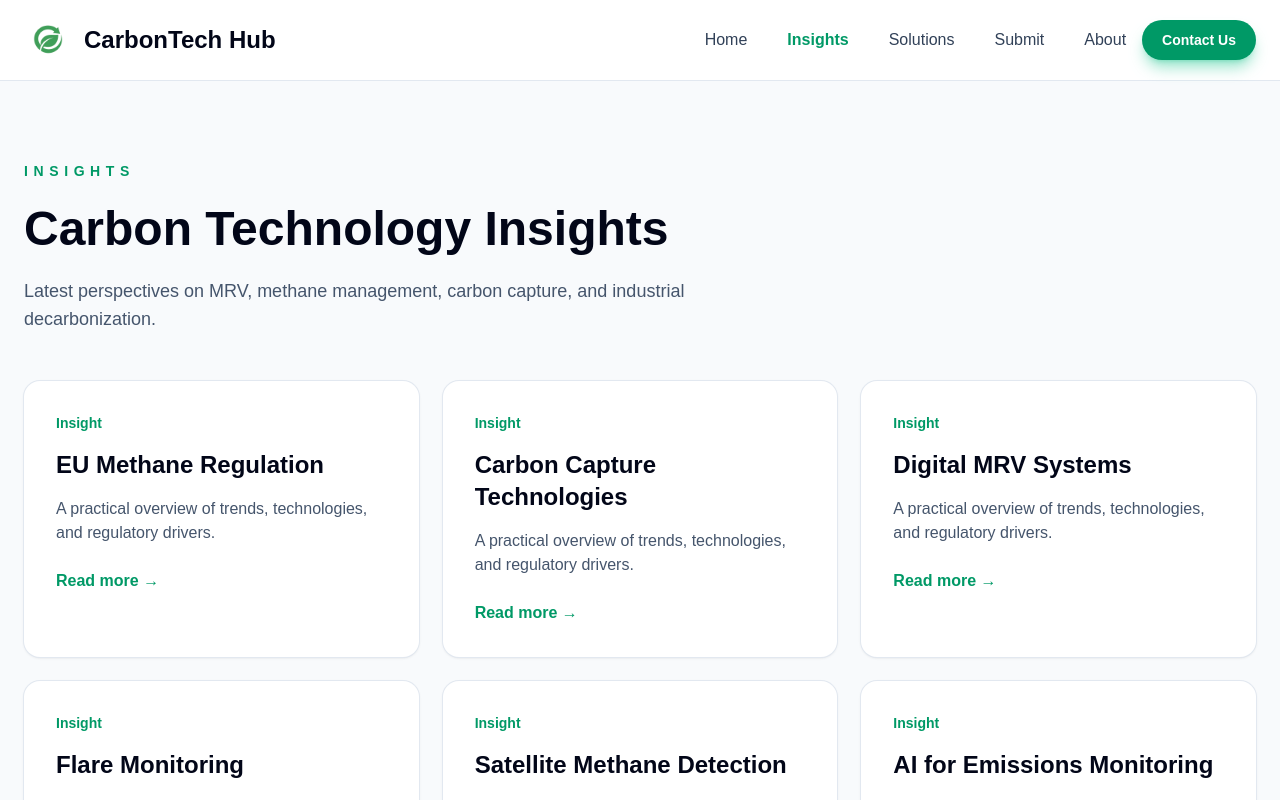
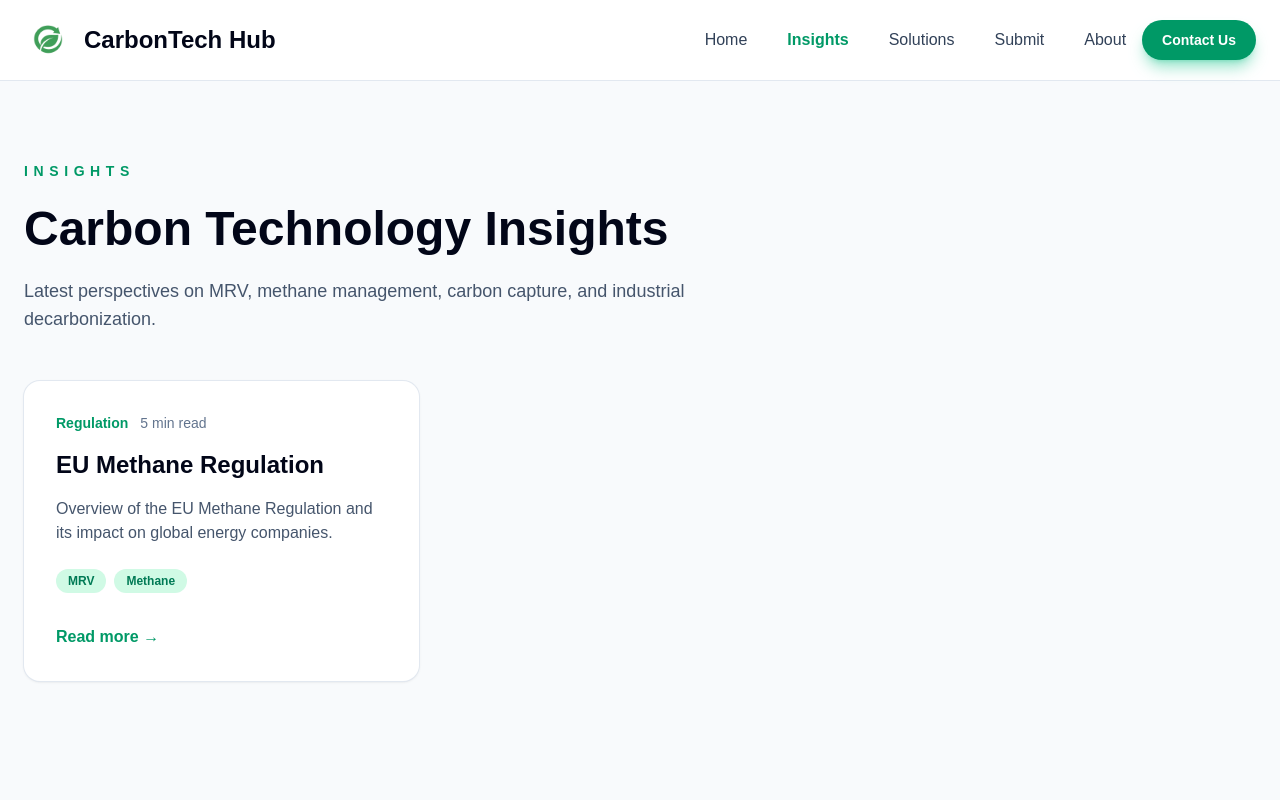
Before and after one commit to kazuakich3cooh/carbon-tech-hub, a Next.js app: page /insights in a window 1280 px wide. Shown: the top 800 px of the page. Built offline with nearby package versions, Linux system fonts and the light colour scheme.

Commit message:
v0.5 Step 1 - Add Markdown-based insights

```diff
--- a/app/insights/page.tsx
+++ b/app/insights/page.tsx
@@ -1,31 +1,62 @@
+import { getAllPosts } from "@/lib/posts";
+
 export default function InsightsPage() {
+  const posts = getAllPosts();
+
   return (
     <main className="min-h-screen bg-slate-50 px-6 py-20 text-slate-950">
       <section className="mx-auto max-w-7xl">
         <p className="text-sm font-bold uppercase tracking-[0.4em] text-emerald-600">
           Insights
         </p>
-        <h1 className="mt-6 text-5xl font-black">Carbon Technology Insights</h1>
+
+        <h1 className="mt-6 text-5xl font-black">
+          Carbon Technology Insights
+        </h1>
+
         <p className="mt-6 max-w-2xl text-lg text-slate-600">
-          Latest perspectives on MRV, methane management, carbon capture, and industrial decarbonization.
+          Latest perspectives on MRV, methane management, carbon capture, and
+          industrial decarbonization.
         </p>
 
         <div className="mt-12 grid gap-6 md:grid-cols-3">
-          {[
-            "EU Methane Regulation",
-            "Carbon Capture Technologies",
-            "Digital MRV Systems",
-            "Flare Monitoring",
-            "Satellite Methane Detection",
-            "AI for Emissions Monitoring",
-          ].map((title) => (
-            <article key={title} className="rounded-2xl bg-white p-8 shadow-sm ring-1 ring-slate-200">
-              <p className="text-sm font-bold text-emerald-600">Insight</p>
-              <h2 className="mt-4 text-2xl font-black">{title}</h2>
+          {posts.map((post) => (
+            <article
+              key={post.id}
+              className="rounded-2xl bg-white p-8 shadow-sm ring-1 ring-slate-200 transition hover:shadow-lg"
+            >
+              <div className="flex items-center gap-3 text-sm">
+                <span className="font-bold text-emerald-600">
+                  {post.category}
+                </span>
+
+                <span className="text-slate-500">
+                  {post.readingTime} min read
+                </span>
+              </div>
+
+              <h2 className="mt-4 text-2xl font-black">
+                {post.title}
+              </h2>
+
               <p className="mt-4 text-slate-600">
-                A practical overview of trends, technologies, and regulatory drivers.
+                {post.excerpt}
               </p>
-              <p className="mt-6 font-semibold text-emerald-600">Read more →</p>
+
+              <div className="mt-6 flex flex-wrap gap-2">
+                {post.tags.map((tag) => (
+                  <span
+                    key={tag}
+                    className="rounded-full bg-emerald-100 px-3 py-1 text-xs font-semibold text-emerald-700"
+                  >
+                    {tag}
+                  </span>
+                ))}
+              </div>
+
+              <p className="mt-8 font-semibold text-emerald-600">
+                Read more →
+              </p>
             </article>
           ))}
         </div>
--- /dev/null
+++ b/content/posts/eu-methane-regulation.md
@@ -0,0 +1,35 @@
+---
+id: "20260628-eumr"
+title: "EU Methane Regulation"
+slug: "eu-methane-regulation"
+date: "2026-06-28"
+author: "CarbonTech Hub"
+
+category: "Regulation"
+
+tags:
+  - MRV
+  - Methane
+
+readingTime: 5
+featured: true
+
+excerpt: "Overview of the EU Methane Regulation and its impact on global energy companies."
+
+coverImage: "/images/eumr.jpg"
+---
+
+# EU Methane Regulation
+
+The European Union Methane Regulation (EUMR) is one of the most significant policy developments for the global energy industry. It introduces new monitoring, reporting and verification (MRV) requirements for methane emissions across the energy value chain.
+
+## Why it matters
+
+The regulation will affect operators, equipment suppliers, and technology providers worldwide.
+
+## Key points
+
+- Mandatory methane monitoring
+- Leak detection and repair (LDAR)
+- Reporting requirements
+- Third-party verification
--- /dev/null
+++ b/lib/posts.ts
@@ -0,0 +1,38 @@
+import fs from "fs";
+import path from "path";
+import matter from "gray-matter";
+
+const postsDirectory = path.join(process.cwd(), "content/posts");
+
+export interface Post {
+  id: string;
+  title: string;
+  slug: string;
+  date: string;
+  author: string;
+  category: string;
+  tags: string[];
+  readingTime: number;
+  featured: boolean;
+  excerpt: string;
+  coverImage: string;
+  content: string;
+}
+
+export function getAllPosts(): Post[] {
+  const fileNames = fs.readdirSync(postsDirectory);
+
+  const posts = fileNames.map((fileName) => {
+    const fullPath = path.join(postsDirectory, fileName);
+    const fileContents = fs.readFileSync(fullPath, "utf8");
+
+    const { data, content } = matter(fileContents);
+
+    return {
+      ...(data as Omit<Post, "content">),
+      content,
+    };
+  });
+
+  return posts.sort((a, b) => b.date.localeCompare(a.date));
+}
--- a/package.json
+++ b/package.json
@@ -9,6 +9,7 @@
     "lint": "eslint"
   },
   "dependencies": {
+    "gray-matter": "^4.0.3",
     "next": "16.2.9",
     "react": "19.2.4",
     "react-dom": "19.2.4"
```
Also changed, not shown: 1 other file (tests, documents, lock files or other folders).
